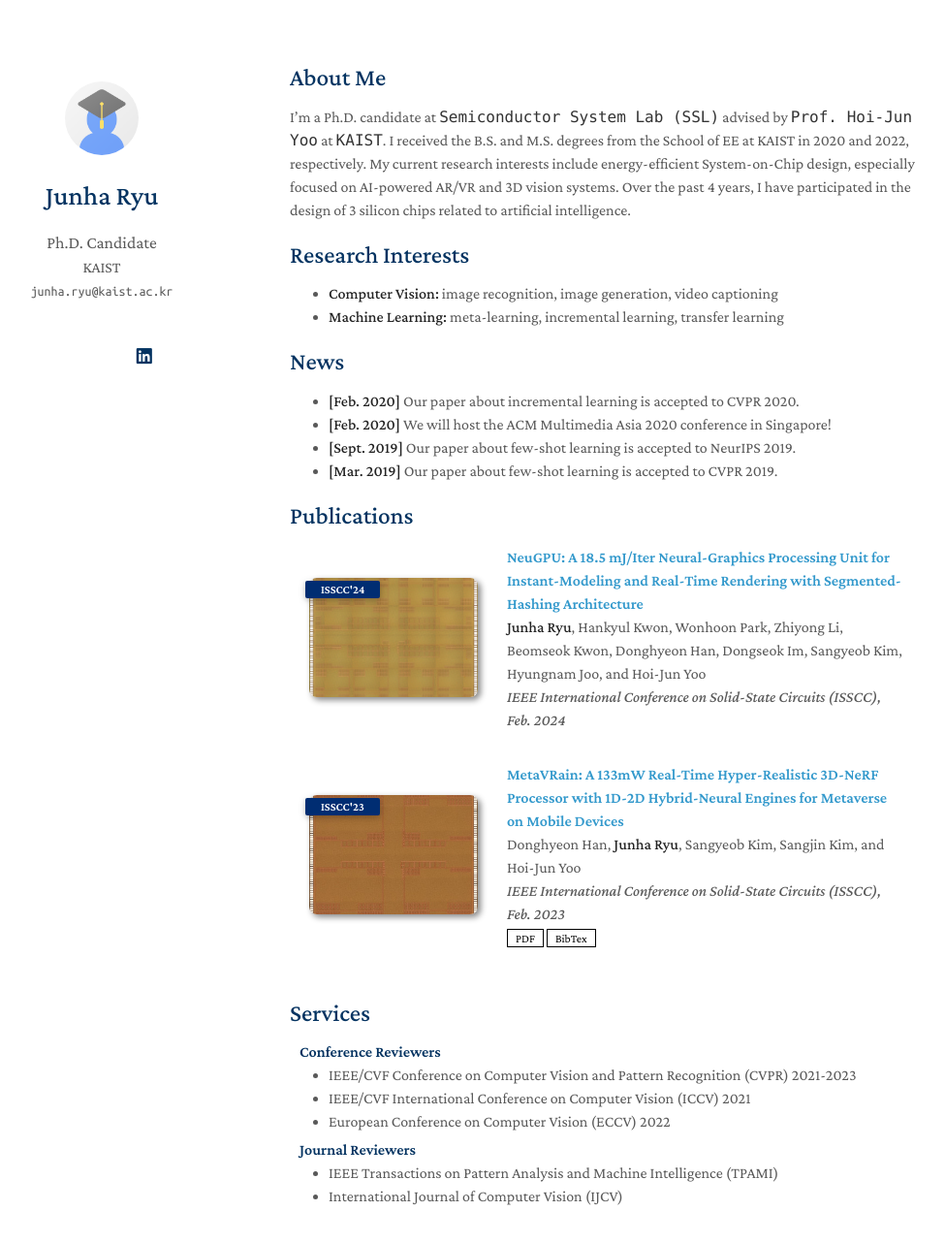
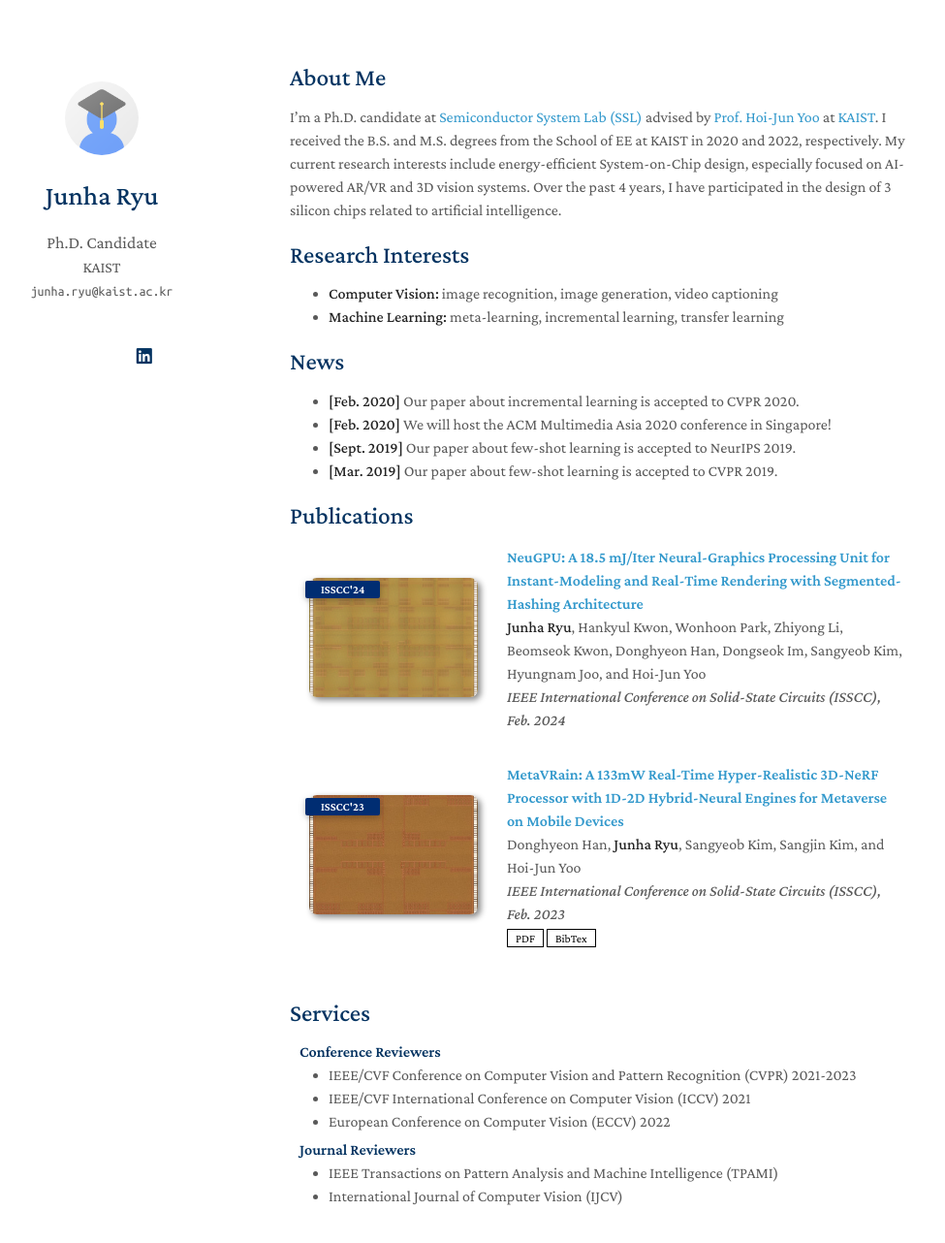
Before and after one commit to junharyu/junharyu.github.io, a Jekyll site: the page built from index.md, in a window 1280 px wide and 1340 px high. Shown: the top 1282 px of the window at 97% size, without its empty margins (171-1146 px from the left). Built offline with Jekyll 4.4.1, drawn with Linux system fonts in a browser that asks for light colours; nearby versions of some CDN libraries; a style sheet for code colours, icons or effects is not loaded; our own code applies the rules of GitHub Pages for plain Markdown files.

```diff
--- a/index.md
+++ b/index.md
@@ -4,7 +4,7 @@ layout: homepage
 
 ## About Me
 
-I'm a Ph.D. candidate at [`Semiconductor System Lab (SSL)`](http://ssl.kaist.ac.kr) advised by [`Prof. Hoi-Jun Yoo`](http://ssl.kaist.ac.kr/Professor.php) at [`KAIST`](https://kaist.ac.kr). I received the B.S. and M.S. degrees from the School of EE at KAIST in 2020 and 2022, respectively.
+I'm a Ph.D. candidate at [Semiconductor System Lab (SSL)](http://ssl.kaist.ac.kr) advised by [Prof. Hoi-Jun Yoo](http://ssl.kaist.ac.kr/Professor.php) at [KAIST](https://kaist.ac.kr). I received the B.S. and M.S. degrees from the School of EE at KAIST in 2020 and 2022, respectively.
 My current research interests include energy-efficient System-on-Chip design, especially focused on AI-powered AR/VR and 3D vision systems. Over the past 4 years, I have participated in the design of 3 silicon chips related to artificial intelligence.
 
 
```
